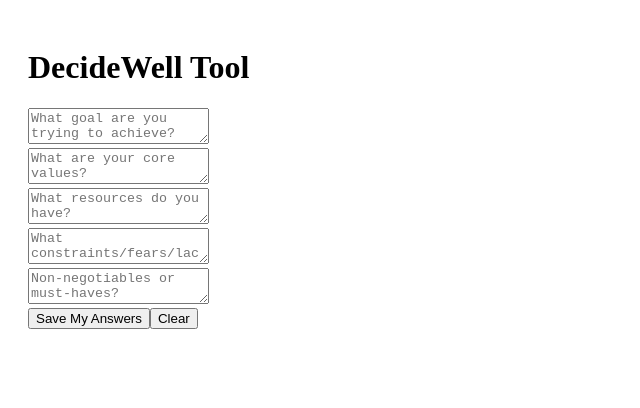
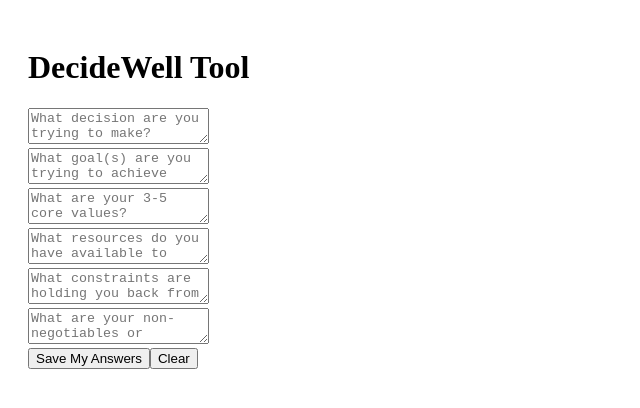
Before and after one commit to stephm34/decidewell-mvp, a React (Create React App) app: page / in a window 1280 px wide. Shown: the top 408 px of the page, without its empty margins (0-640 px from the left). Built offline with nearby package versions, Linux system fonts and the light colour scheme.

Commit message:
Update App.js

```diff
--- a/src/App.js
+++ b/src/App.js
@@ -2,17 +2,17 @@ import React, { useState } from "react";
 
 function App() {
   const [step, setStep] = useState(1);
+  const [decision, setDecision] = useState('');
   const [goal, setGoal] = useState('');
   const [values, setValues] = useState('');
   const [resources, setResources] = useState('');
   const [constraints, setConstraints] = useState('');
   const [nonNegos, setNonNegos] = useState('');
-  const [decision, setDecision] = useState('');
   const [result, setResult] = useState(null);
   const [loading, setLoading] = useState(false);
 
   const handleSave = () => {
-    if (goal && values && resources && constraints) {
+    if (decision && goal && values && resources && constraints) {
       setStep(2);
     } else {
       alert('Please complete all required fields before proceeding.');
@@ -20,12 +20,12 @@ function App() {
   };
 
   const handleClear = () => {
+    setDecision('');
     setGoal('');
     setValues('');
     setResources('');
     setConstraints('');
     setNonNegos('');
-    setDecision('');
     setResult(null);
     setStep(1);
   };
@@ -43,12 +43,12 @@ Analyze the decision based on the following:
 - Are there any non-negotiables being violated?
 
 Here is the context:
+Decision: ${decision}
 Goal: ${goal}
 Values: ${values}
 Resources: ${resources}
 Constraints: ${constraints}
 Non-Negotiables: ${nonNegos}
-Decision: ${decision}
 
 Return a clear answer using this structure:
 Final Decision: [Yes / No / Proceed with caution]
@@ -87,18 +87,19 @@ Checklist to move forward (or make it viable):
       <h1>DecideWell Tool</h1>
       {step === 1 && (
         <>
-          <textarea placeholder="What goal are you trying to achieve?" value={goal} onChange={(e) => setGoal(e.target.value)} /><br />
-          <textarea placeholder="What are your core values?" value={values} onChange={(e) => setValues(e.target.value)} /><br />
-          <textarea placeholder="What resources do you have?" value={resources} onChange={(e) => setResources(e.target.value)} /><br />
-          <textarea placeholder="What constraints/fears/lack of resources?" value={constraints} onChange={(e) => setConstraints(e.target.value)} /><br />
-          <textarea placeholder="Non-negotiables or must-haves?" value={nonNegos} onChange={(e) => setNonNegos(e.target.value)} /><br />
+          <textarea placeholder="What decision are you trying to make?" value={decision} onChange={(e) => setDecision(e.target.value)} /><br />
+          <textarea placeholder="What goal(s) are you trying to achieve independent of this decision?" value={goal} onChange={(e) => setGoal(e.target.value)} /><br />
+          <textarea placeholder="What are your 3-5 core values?" value={values} onChange={(e) => setValues(e.target.value)} /><br />
+          <textarea placeholder="What resources do you have available to help you?" value={resources} onChange={(e) => setResources(e.target.value)} /><br />
+          <textarea placeholder="What constraints are holding you back from moving forward with this decision?" value={constraints} onChange={(e) => setConstraints(e.target.value)} /><br />
+          <textarea placeholder="What are your non-negotiables or deadlines that may impact this decision?" value={nonNegos} onChange={(e) => setNonNegos(e.target.value)} /><br />
           <button onClick={handleSave}>Save My Answers</button>
           <button onClick={handleClear}>Clear</button>
         </>
       )}
       {step === 2 && (
         <>
-          <textarea placeholder="What decision are you trying to make?" value={decision} onChange={(e) => setDecision(e.target.value)} /><br />
+          <p>All context saved. Ready to analyze your decision:</p>
           <button onClick={handleSubmit}>Help Me Decide</button>
         </>
       )}
```
